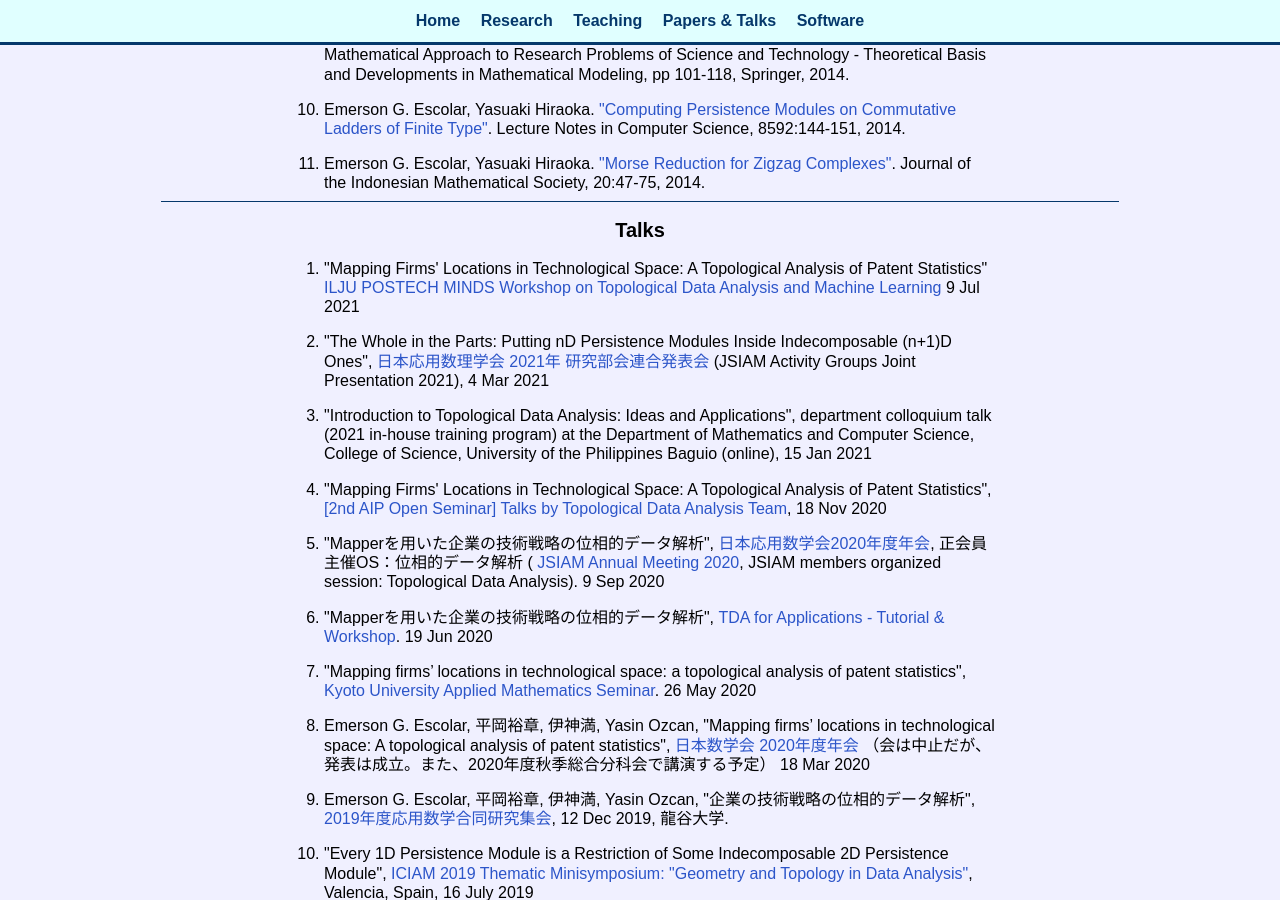
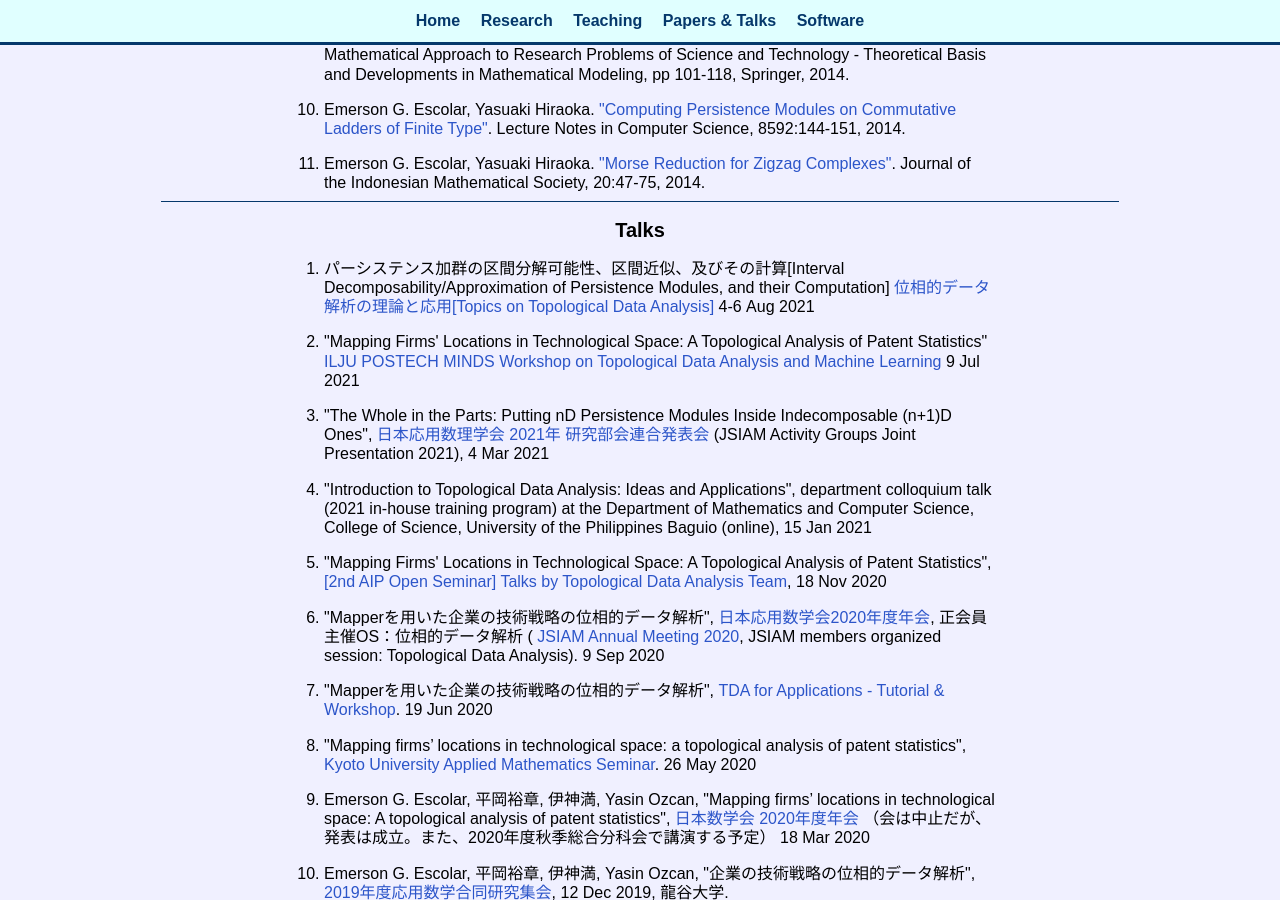
Before and after one commit to emerson-escolar/emerson-escolar.github.io, a Jekyll site: the page built from research_lists.html, in a window 1280 px wide and 900 px high, scrolled down 1323 px. Built offline with Jekyll 4.4.1, drawn with Linux system fonts in a browser that asks for light colours.

Commit message:
add IMI talk

```diff
--- a/research_lists.html
+++ b/research_lists.html
@@ -207,6 +207,13 @@ title: Emer's Papers & Talks
 <section>
 	<h2> Talks </h2>
 	<ol class="wordbox paperlist">
+    <li>
+      パーシステンス加群の区間分解可能性、区間近似、及びその計算[Interval Decomposability/Approximation of Persistence Modules, and their Computation]
+      <a target="_blank" href="https://www.imi.kyushu-u.ac.jp/kyodo-riyo/research_meetings/view/22">
+        位相的データ解析の理論と応用[Topics on Topological Data Analysis]</a>
+      4-6 Aug 2021
+    </li>
+
     <li>
       "Mapping Firms' Locations in Technological Space: A Topological Analysis of Patent Statistics"
       <a target="_blank" href="https://sites.google.com/view/2021-tda-ml/home">
```
